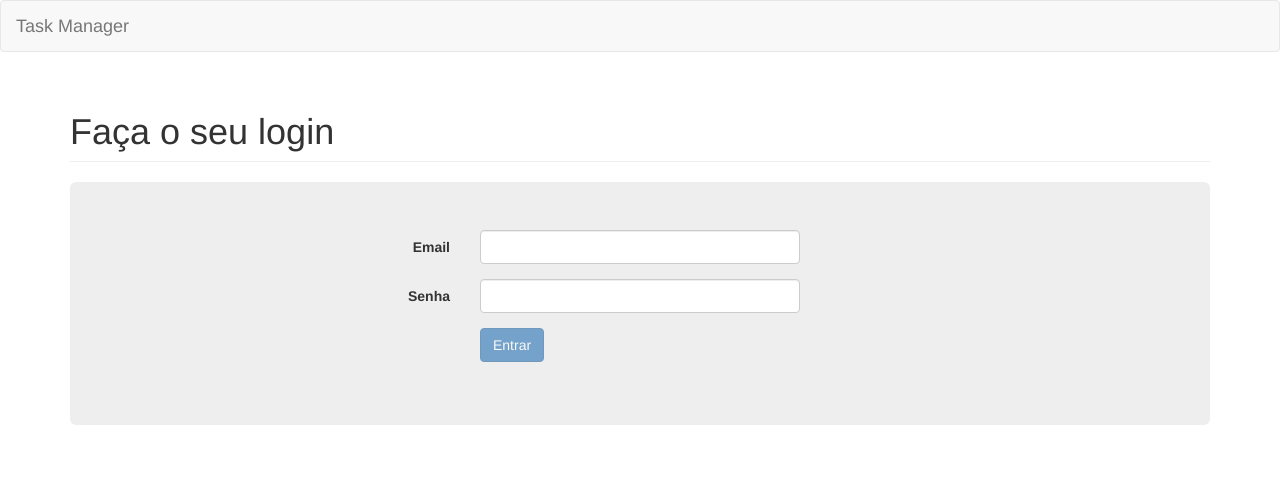
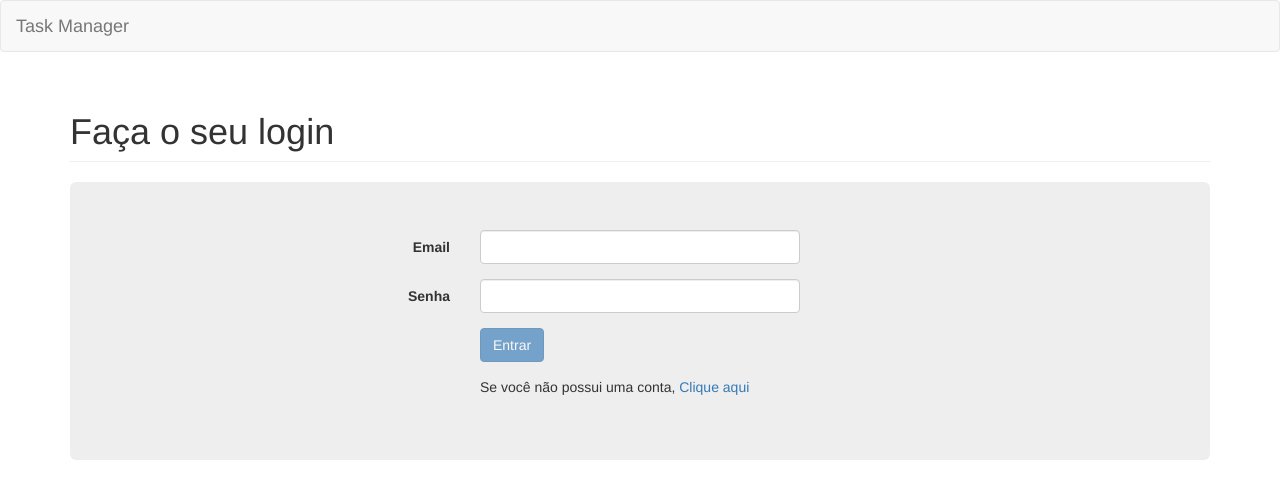
Before and after one commit to RicardoBap/angular-delivery-task, an Angular app: page /sign-in in a window 1280 px wide. Shown: the top 498 px of the page. Built offline with nearby package versions, Linux system fonts and the light colour scheme.

Commit message:
Adding link between SignInForm and SignUpForm

```diff
--- a/src/app/sign-in-form/sign-in-form.component.html
+++ b/src/app/sign-in-form/sign-in-form.component.html
@@ -37,6 +37,12 @@
         <button [disabled]="loginForm.invalid || submitted" type="submit" class="btn btn-primary">Entrar</button>
       </div>
     </div>
+    <div class="form-group">
+      <div class="col-sm-offset-4 col-sm-8">
+        Se você não possui uma conta,
+        <a routerLink='/sign-up'> Clique aqui</a>
+      </div>
+    </div>
   </form>
 
 </div>
--- a/src/app/sign-up-form/sign-up-form.component.html
+++ b/src/app/sign-up-form/sign-up-form.component.html
@@ -54,6 +54,12 @@
         <button [disabled]="userForm.invalid" type="submit" class="btn btn-primary">Criar conta</button>
       </div>
     </div>
+    <div class="form-group">
+      <div class="col-sm-offset-4 col-sm-8">
+        Se você já possui uma conta,
+        <a routerLink='/sign-in'> Clique aqui</a>
+      </div>
+    </div>
   </form>
 
 </div>
```
